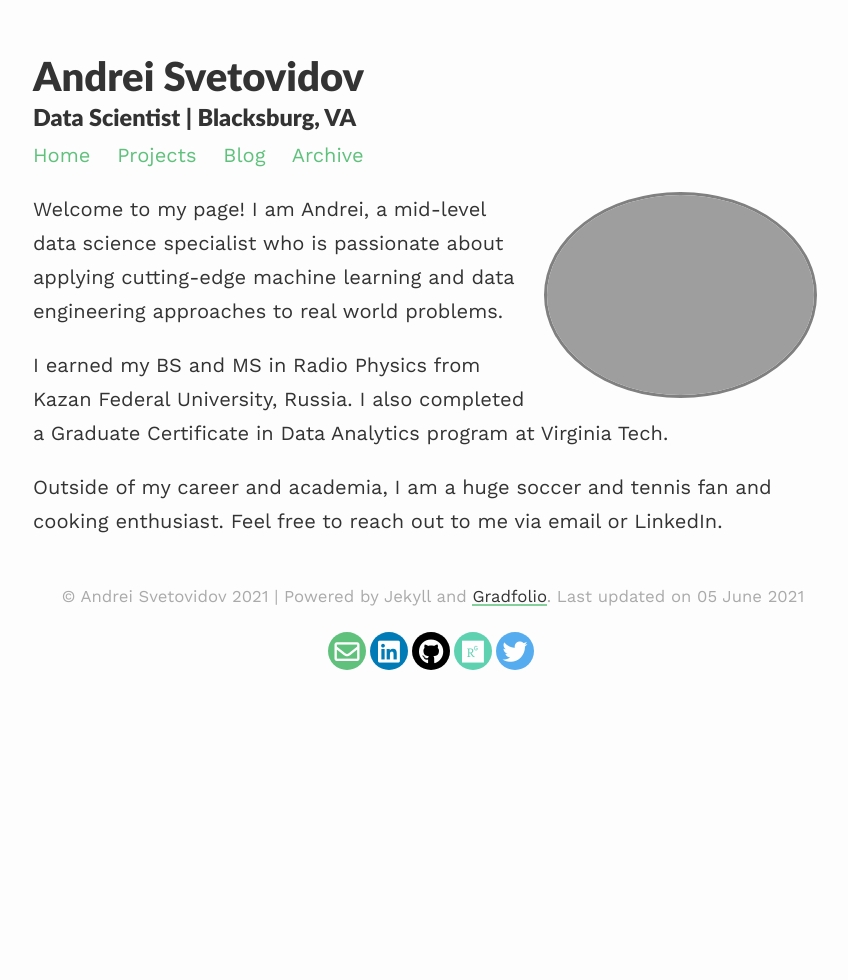
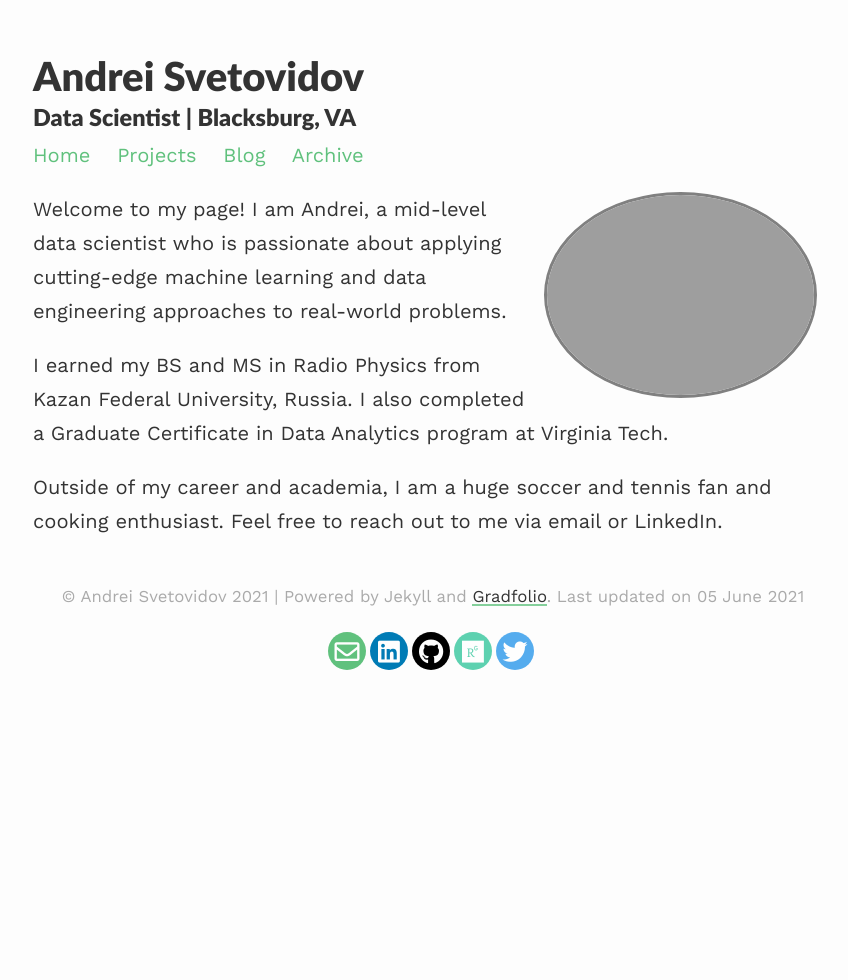
Before and after one commit to svetovidov/gradfolio, a Jekyll site: the page built from index.md, in a window 1280 px wide. Shown: the whole page, without its empty margins (207-1055 px from the left). Built offline with Jekyll 4.4.1, drawn with Linux system fonts in a browser that asks for light colours; nearby versions of some CDN libraries.

```diff
--- a/index.md
+++ b/index.md
@@ -7,7 +7,7 @@ profile:
 published: true
 ---
 
-Welcome to my page! I am Andrei, a mid-level data science specialist who is passionate about applying cutting-edge machine learning and data engineering approaches to real world problems.
+Welcome to my page! I am Andrei, a mid-level data scientist who is passionate about applying cutting-edge machine learning and data engineering approaches to real-world problems.
 
 I earned my BS and MS in Radio Physics from Kazan Federal University, Russia. I also completed a Graduate Certificate in Data Analytics program at Virginia Tech.
 
```
Also changed, not shown: _projects/2_project.md (+1 -1 lines), 1 other file.
